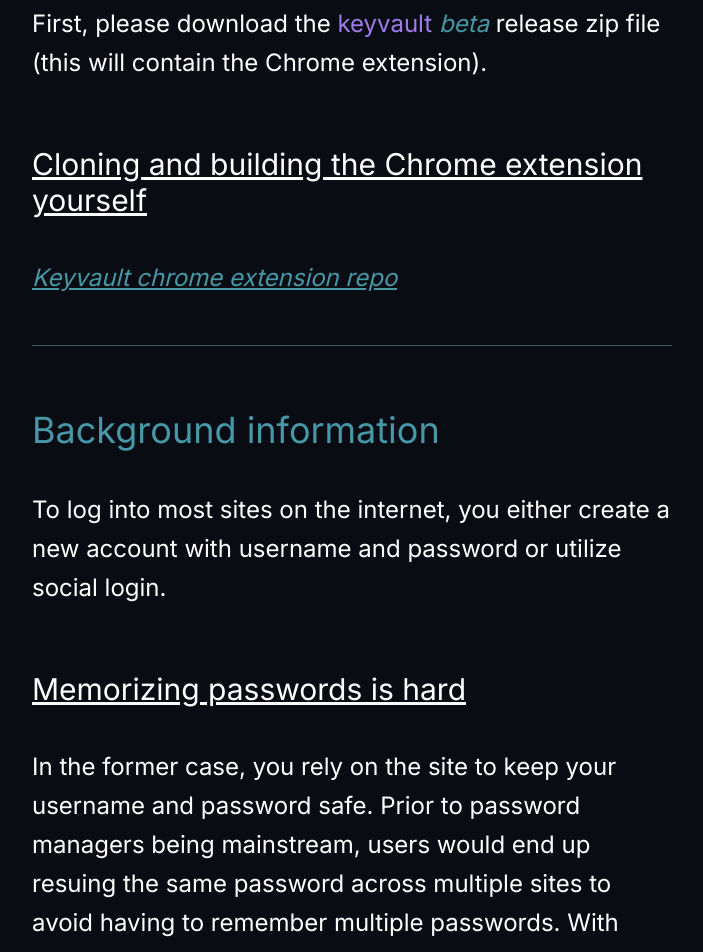
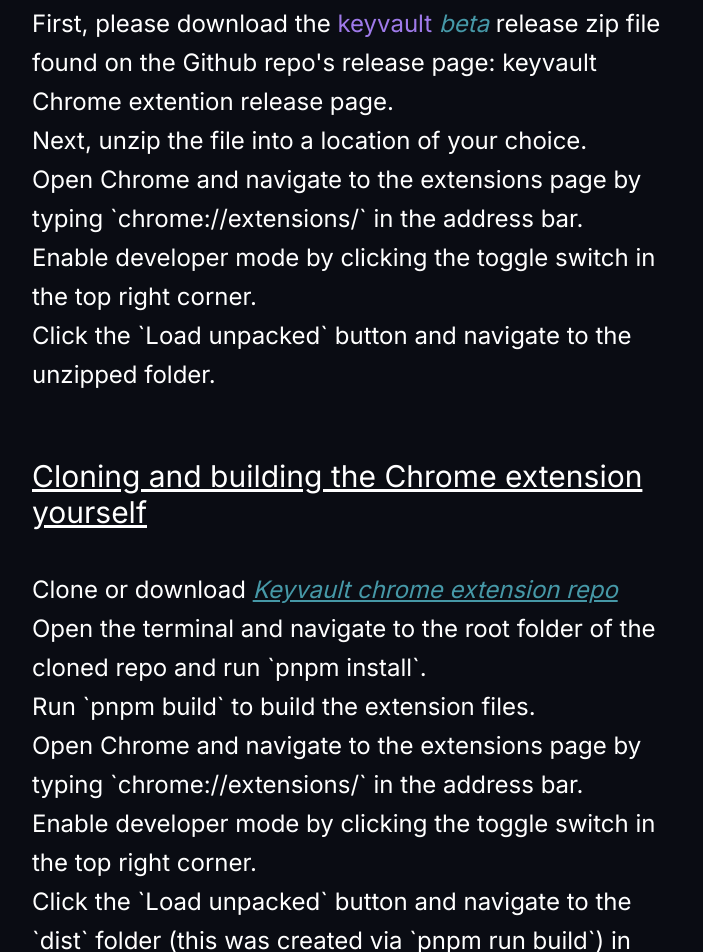
Before and after one commit to lousydropout/keyvault-landing-page, a Next.js app: page /docs in a window 1280 px wide. Shown: the part 1340-2292 px from the top of the page, without its empty margins (288-991 px from the left). Built offline with nearby package versions, Linux system fonts and the light colour scheme.

Commit message:
add installation steps

```diff
--- a/src/app/docs/page.tsx
+++ b/src/app/docs/page.tsx
@@ -55,21 +55,68 @@
         <h3 className="text-3xl mt-8 mb-2 underline">
           Installing using the prepared zip file
         </h3>
-        <p className="text-2xl leading-relaxed">
+        <ol>
+          <li className="text-2xl leading-relaxed">
             First, please download the <Keyvault /> <Beta /> release zip file
-          (this will contain the Chrome extension).
-        </p>
+            found on the Github repo&apos;s release page:{" "}
+            <a
+              href="https://github.com/lousydropout/password-manager-extension/releases/tag/beta-1"
+              target="_blank"
+            >
+              keyvault Chrome extention release page
+            </a>
+            .
+          </li>
+          <li className="text-2xl leading-relaxed">
+            Next, unzip the file into a location of your choice.
+          </li>
+          <li className="text-2xl leading-relaxed">
+            Open Chrome and navigate to the extensions page by typing
+            `chrome://extensions/` in the address bar.
+          </li>
+          <li className="text-2xl leading-relaxed">
+            Enable developer mode by clicking the toggle switch in the top right
+            corner.
+          </li>
+          <li className="text-2xl leading-relaxed">
+            Click the `Load unpacked` button and navigate to the unzipped
+            folder.
+          </li>
+        </ol>
         <h3 className="text-3xl mt-8 mb-2 underline">
           Cloning and building the Chrome extension yourself
         </h3>
-        <p className="text-2xl leading-relaxed">
+        <ol>
+          <li className="text-2xl leading-relaxed">
+            Clone or download{" "}
             <a
               className="text-accent underline italic"
               href="https://github.com/lousydropout/password-manager-extension"
             >
               Keyvault chrome extension repo
             </a>
-        </p>
+          </li>
+          <li className="text-2xl leading-relaxed">
+            Open the terminal and navigate to the root folder of the cloned repo
+            and run `pnpm install`.
+          </li>
+          <li className="text-2xl leading-relaxed">
+            Run `pnpm build` to build the extension files.
+          </li>
+          <li className="text-2xl leading-relaxed">
+            Open Chrome and navigate to the extensions page by typing
+            `chrome://extensions/` in the address bar.
+          </li>
+          <li className="text-2xl leading-relaxed">
+            Enable developer mode by clicking the toggle switch in the top right
+            corner.
+          </li>
+          <li className="text-2xl leading-relaxed">
+            Click the `Load unpacked` button and navigate to the `dist` folder
+            (this was created via `pnpm run build`) in the root directory of the
+            cloned repo.
+          </li>
+        </ol>
         <hr className="my-4 border-slate-600" />
         {/* Background information */}
         <h2
```
Lines whose indentation alone changed are shown as unchanged.
